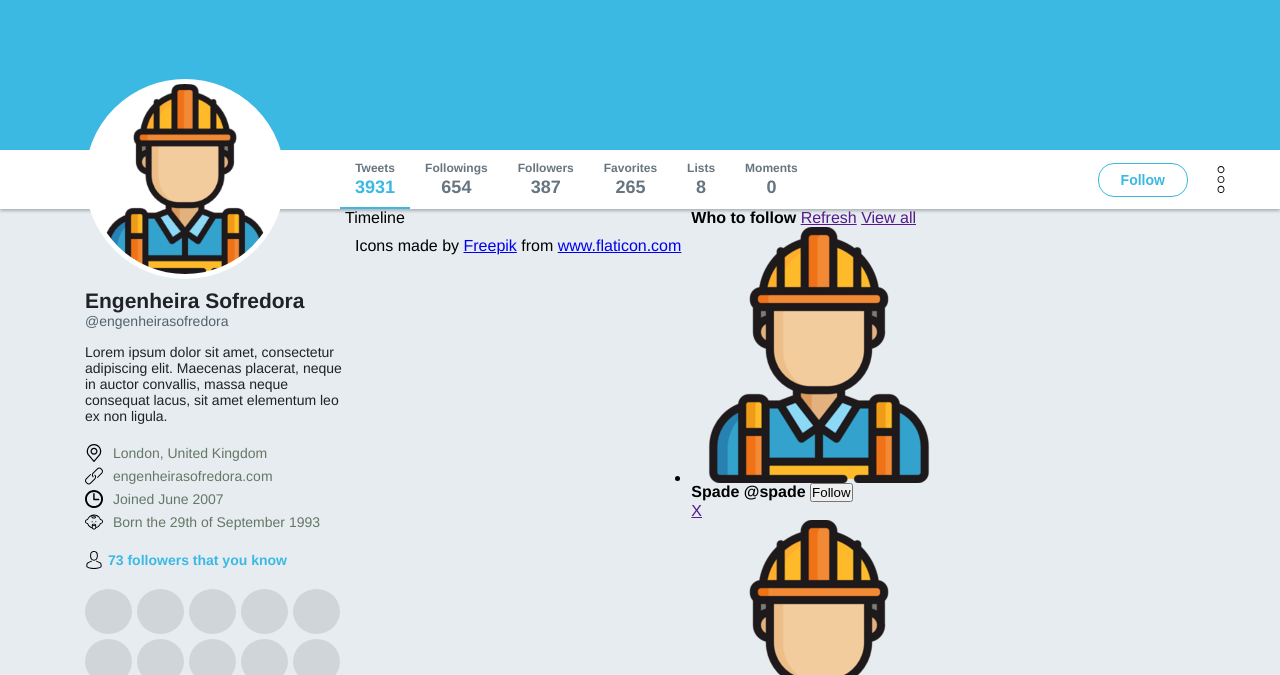
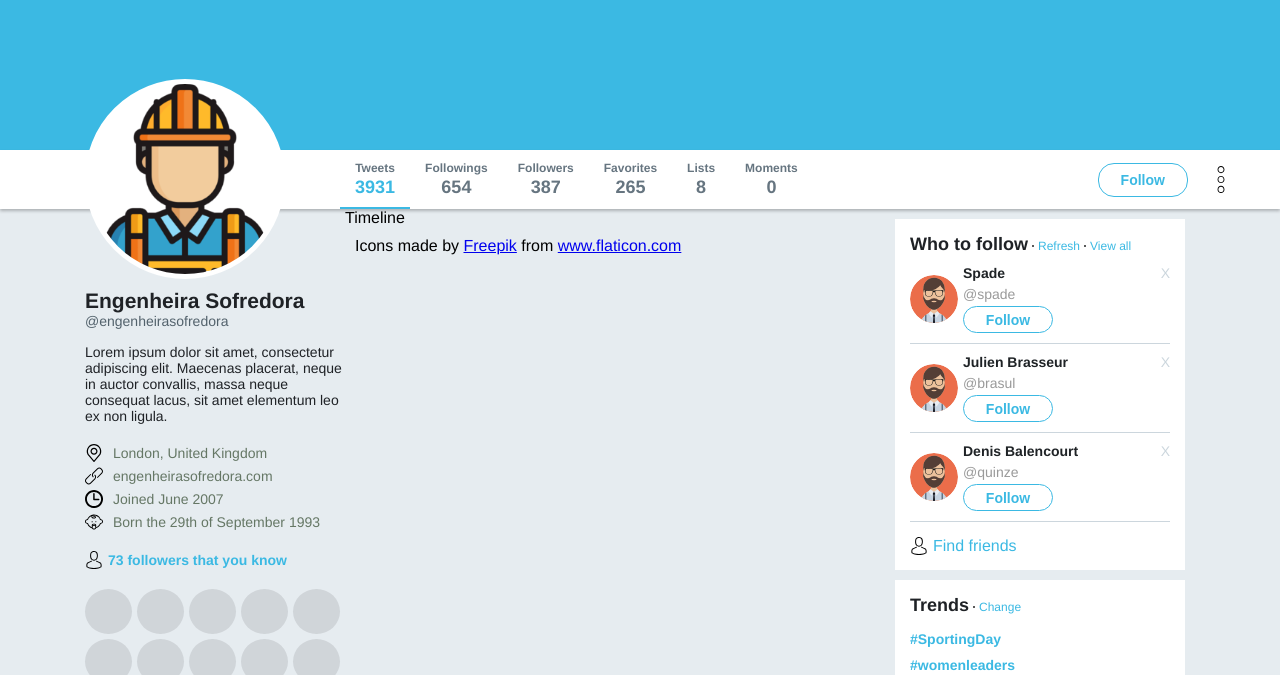
Before and after one commit to bih-goncalves/twitter_design, a plain HTML site: page index.html in a window 1280 px wide. Shown: the part 276-951 px from the top of the page. Drawn offline with Linux system fonts and the light colour scheme.

Commit message:
feature: finishing widgets side bar

```diff
--- a/index.html
+++ b/index.html
@@ -143,7 +143,7 @@
           <ul>
             <li>
               <div class="profile">
-                <img src="/images/avatar.png" alt="Spade" />
+                <img src="/images/man.svg" alt="Spade" />
                 <div class="info">
                   <strong>Spade <span>@spade</span></strong>
                   <button>Follow</button>
@@ -153,7 +153,7 @@
             </li>
             <li>
               <div class="profile">
-                <img src="/images/avatar.png" alt="Spade" />
+                <img src="/images/man.svg" alt="Julien Brasseur" />
                 <div class="info">
                   <strong>Julien Brasseur <span>@brasul</span></strong>
                   <button>Follow</button>
@@ -163,7 +163,7 @@
             </li>
             <li>
               <div class="profile">
-                <img src="/images/avatar.png" alt="Spade" />
+                <img src="/images/man.svg" alt="Denis Balencourt" />
                 <div class="info">
                   <strong>Denis Balencourt <span>@quinze</span></strong>
                   <button>Follow</button>
@@ -171,9 +171,30 @@
               </div>
               <a href="">X</a>
             </li>
+            <li>
+              <span
+                ><img src="/images/followers.svg" alt="Find friends" /> Find
+                friends</span
+              >
+            </li>
           </ul>
         </div>
-        <div class="widget trends"></div>
+        <div class="widget trends">
+          <div class="title">
+            <strong>Trends</strong>
+            <a href="">Change</a>
+          </div>
+          <ul>
+            <li>#SportingDay</li>
+            <li>#womenleaders</li>
+            <li>#VisitesDomicilliaires</li>
+            <li>European Parliament</li>
+            <li>#blindgetrouwd</li>
+            <li>#UXDesign</li>
+            <li>#UIDesign</li>
+            <li>#CleanAirNow</li>
+          </ul>
+        </div>
       </aside>
     </div>
   </body>
--- a/style.css
+++ b/style.css
@@ -296,6 +296,151 @@ div.wrapper-content aside.profile .images ul li {
   margin: 0 5px 5px 0;
 }
 
+div.wrapper-content .timeline {
+  flex: 1;
+}
+
+div.wrapper-content aside.widgets {
+  width: 290px;
+  margin: 10px;
+}
+
+div.wrapper-content aside.widgets .widget {
+  background: transparent;
+  padding: 15px;
+}
+
+div.wrapper-content aside.widgets .widget .title {
+  display: flex;
+  align-items: baseline;
+}
+
+div.wrapper-content aside.widgets .widget .title strong {
+  font-size: 18px;
+  color: #1f2226;
+}
+
+div.wrapper-content aside.widgets .widget .title a {
+  font-size: 12px;
+  color: #3bb9e3;
+  text-decoration: none;
+  position: relative;
+  padding-left: 10px;
+}
+
+div.wrapper-content aside.widgets .widget .title a::before {
+  content: "";
+  width: 2px;
+  height: 2px;
+  border-radius: 50%;
+  background: #222222;
+  position: absolute;
+  left: 4px;
+  top: 6px;
+}
+
+div.wrapper-content aside.widgets .follow,
+div.wrapper-content aside.widgets .trends {
+  margin-bottom: 10px;
+  background: #ffffff;
+}
+
+div.wrapper-content aside.widgets .follow ul {
+  list-style: none;
+  margin-top: 10px;
+}
+
+div.wrapper-content aside.widgets .follow ul li {
+  display: flex;
+  justify-content: space-between;
+  border-bottom: 1px solid #ccd6dd;
+  padding-bottom: 10px;
+  margin-bottom: 10px;
+}
+
+div.wrapper-content aside.widgets .follow ul li:last-child {
+  margin-bottom: 0;
+  padding-bottom: 0;
+  border: none;
+}
+
+div.wrapper-content aside.widgets .follow ul li .profile {
+  display: flex;
+  align-items: center;
+}
+
+div.wrapper-content aside.widgets .follow ul li .profile img {
+  width: 48px;
+  height: 48px;
+  border-radius: 50%;
+}
+
+div.wrapper-content aside.widgets .follow ul li .profile .info {
+  margin-left: 5px;
+  display: flex;
+  flex-direction: column;
+}
+
+div.wrapper-content aside.widgets .follow ul li .profile .info strong {
+  font-size: 14px;
+  color: #1f2326;
+}
+
+div.wrapper-content aside.widgets .follow ul li .profile .info strong span {
+  font-weight: normal;
+  color: #9a9a9a;
+}
+
+div.wrapper-content aside.widgets .follow ul li .profile .info button {
+  height: 27px;
+  background: transparent;
+
+  display: flex;
+  align-items: center;
+  justify-content: center;
+
+  width: 90px;
+  font-weight: bold;
+  font-size: 14px;
+  color: #3bb9e3;
+  border: 1px solid #3bb9e3;
+  border-radius: 16px;
+  margin-top: 4px;
+}
+
+div.wrapper-content aside.widgets .follow ul li > a {
+  color: #ccd6dd;
+  text-decoration: none;
+  font-size: 14px;
+}
+
+div.wrapper-content aside.widgets .follow span {
+  margin-top: 5px;
+  display: flex;
+  align-items: center;
+  color: #3bb9e3;
+}
+
+div.wrapper-content aside.widgets .follow span img {
+  width: 18px;
+  height: 18px;
+  margin-right: 5px;
+}
+
+div.wrapper-content aside.widgets .trends ul {
+  margin-top: 10px;
+  list-style: none;
+}
+
+div.wrapper-content aside.widgets .trends ul li {
+  display: flex;
+  justify-content: flex-start;
+  padding: 5px 0;
+  font-size: 14px;
+  font-weight: bold;
+  color: #3bb9e3;
+}
+
 .footer {
   bottom: 0;
   margin: 10px;
```
Also changed, not shown: images/man.svg (added).
